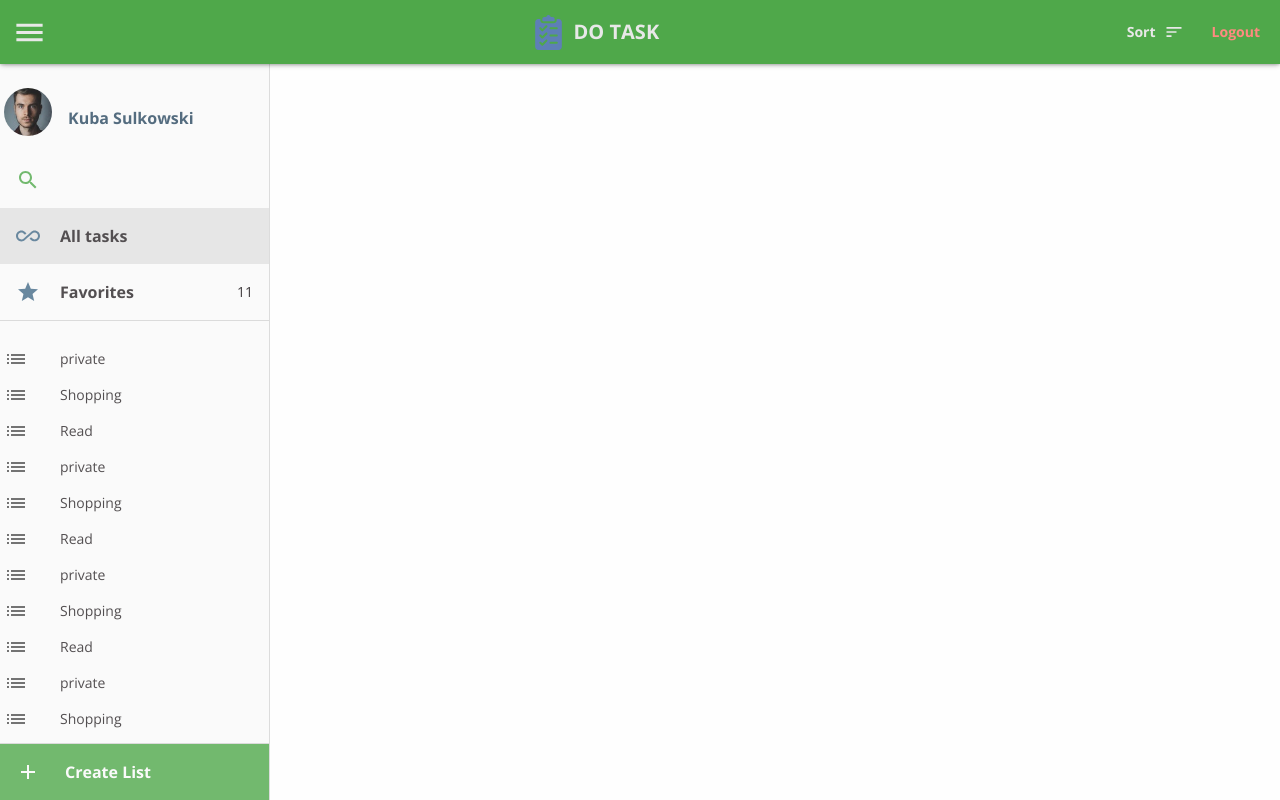
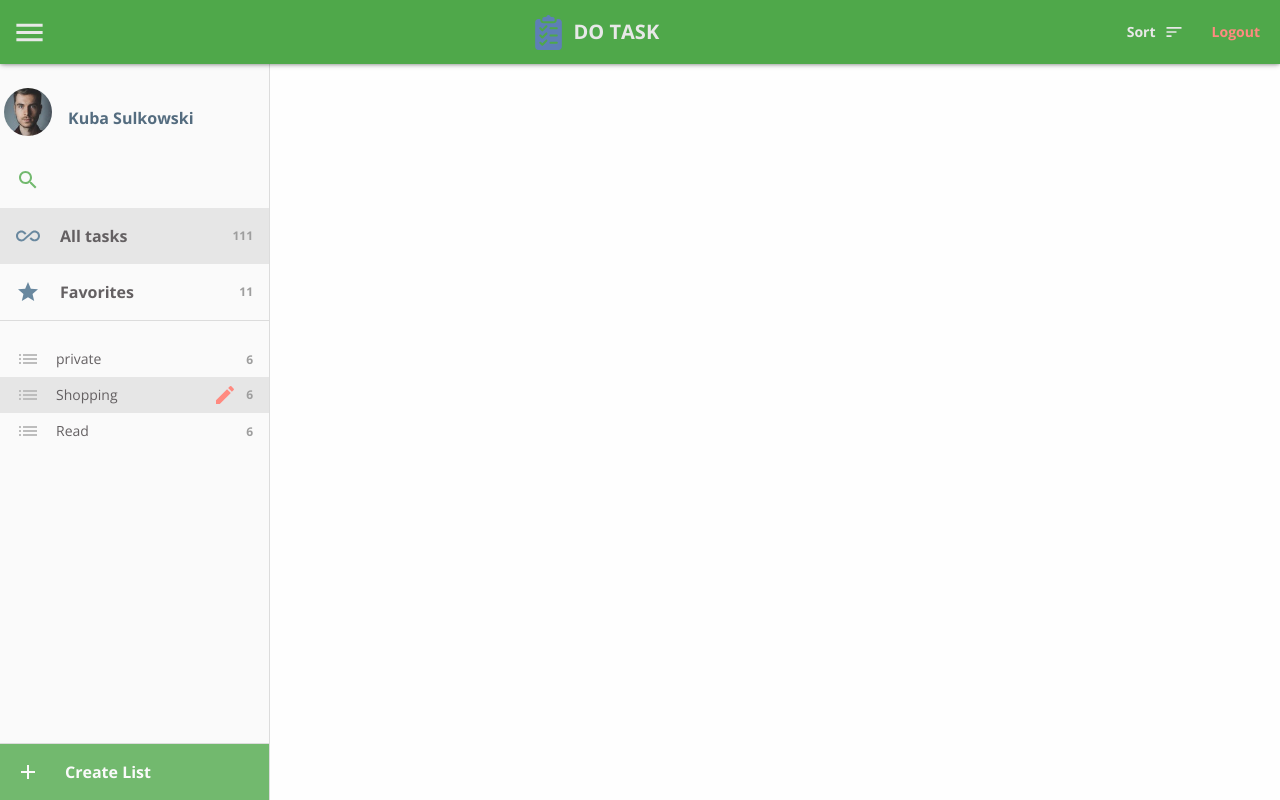
Before and after one commit to kubasulek2/DoTask, a React (Create React App) app: page / in a window 1280 px wide. Both pictures are taken after a click on the button 29 px from the left and 32 px from the top of the page. Built offline with nearby package versions, Linux system fonts and the light colour scheme.

Commit message:
Finish expanded drawer

```diff
--- a/src/Components/Layout/Sidebar/ExpandedDrawer.js
+++ b/src/Components/Layout/Sidebar/ExpandedDrawer.js
@@ -23,7 +23,7 @@ const useStyles = makeStyles(({ spacing, palette }) => ({
 		paddingTop: spacing(2.5),
 		flexGrow: 1,
 		paddingBottom: spacing(3),
-		overflowY: 'scroll',
+		overflowY: 'auto',
 		overflowX: 'hidden'
 	},
 	listItem: {
@@ -55,6 +55,11 @@ const useStyles = makeStyles(({ spacing, palette }) => ({
 	},
 	icon: {
 		padding: spacing(1.5)
+	},
+	badge: {
+		color: palette.grey[500],
+		fontSize: 12,
+		fontWeight: 'bold',
 	}
 }));
 
@@ -97,6 +102,9 @@ const ExpandedDrawer = ({ handleSidebar }) => {
 						component: 'p'
 					}}
 				/>
+				<ListItemSecondaryAction className={classes.badge}>
+					111
+				</ListItemSecondaryAction>
 			</ListItem>
 			<ListItem className={classes.listItem} button>
 				<ListItemIcon className={classes.icon}>
@@ -111,7 +119,7 @@ const ExpandedDrawer = ({ handleSidebar }) => {
 						component: 'p'
 					}}
 				/>
-				<ListItemSecondaryAction>
+				<ListItemSecondaryAction className={classes.badge}>
 					11
 				</ListItemSecondaryAction>
 			</ListItem>
--- a/src/Components/Tasks/TasksLists.js
+++ b/src/Components/Tasks/TasksLists.js
@@ -5,9 +5,12 @@ import List from '@material-ui/core/List';
 import ListItem from '@material-ui/core/ListItem';
 import ListItemIcon from '@material-ui/core/ListItemIcon';
 import ListItemText from '@material-ui/core/ListItemText';
+import ListItemSecondaryAction from '@material-ui/core/ListItemSecondaryAction';
 import ListIcon from '@material-ui/icons/List';
+import EditIcon from '@material-ui/icons/Edit';
+import { IconButton } from '@material-ui/core';
 
-const useStyles = makeStyles(({ spacing }) => ({
+const useStyles = makeStyles(({ spacing, palette }) => ({
 	root: {
 		paddingTop: spacing(2.5),
 		flexGrow: 1,
@@ -16,6 +19,28 @@ const useStyles = makeStyles(({ spacing }) => ({
 	listItem: {
 		padding: spacing(.5)
 	},
+	icon: {
+		color: palette.grey[400],
+		marginLeft: 12,
+		minWidth: 40,
+
+	},
+	badge: {
+		marginLeft: 6,
+		fontSize: 12,
+		color: palette.grey[500],
+		fontWeight: 'bold',
+	},
+	secondary: {
+		width: 140
+	},
+	secondary_edit: {
+		width: 120
+
+	},
+	editIcon: {
+		color: palette.error.light
+	}
 }));
 
 const TasksLists = () => {
@@ -23,14 +48,28 @@ const TasksLists = () => {
 
 	return (
 		<List className={classes.root}>
-			{['private', 'Shopping', 'Read', 'private', 'Shopping', 'Read', 'private', 'Shopping', 'Read', 'private', 'Shopping', 'Read', 'private', 'Shopping', 'Read', 'private', 'Shopping', 'Read', 'private', 'Shopping', 'Read', 'private', 'Shopping', 'Read'].map((t, i) => (
-				<ListItem key={t+i} className={classes.listItem} button>
-					<ListItemIcon>
-						<ListIcon />
-					</ListItemIcon>
-					<ListItemText secondary={t}/>
-				</ListItem>
-			))}
+			{['private', 'Shopping', 'Read'].map((t, i) => {
+				let active = i == 1 ? true : false;
+				return (
+					<ListItem key={t + i} className={classes.listItem} button selected={active}>
+						<ListItemIcon className={classes.icon}>
+							<ListIcon />
+						</ListItemIcon>
+						<ListItemText
+							secondary={t}
+							classes={{ secondary: active ? classes.secondary_edit : classes.secondary }}
+							primaryTypographyProps={{
+								noWrap: true,
+								component: 'p'
+							}}
+						/>
+						<ListItemSecondaryAction>
+							{active ? <IconButton size='small' className={classes.editIcon}><EditIcon /></IconButton> : null}
+							<span className={classes.badge}>6</span>
+						</ListItemSecondaryAction>
+					</ListItem>
+				);
+			})}
 		</List>
 	);
 }
--- a/src/Styles/theme.js
+++ b/src/Styles/theme.js
@@ -29,7 +29,7 @@ const theme = createMuiTheme({
 		},
 		text: {
 			primary: '#403c3e',
-			secondary: '#534f51',
+			secondary: '#646062',
 			disabled: '#959394',
 			white: '#e8e8e8'
 		},
```
